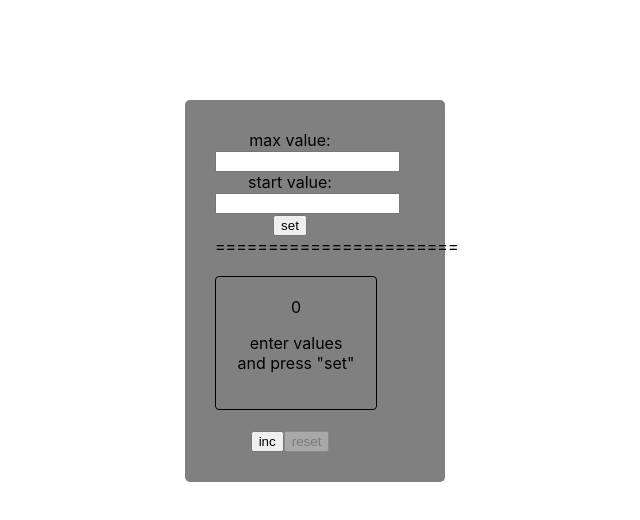
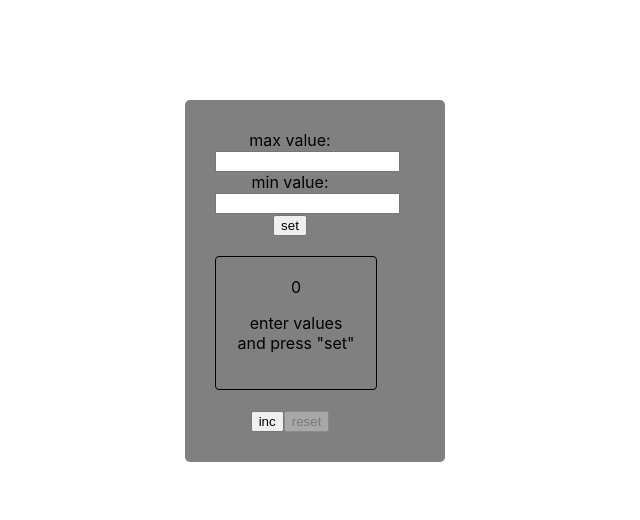
Before and after one commit to Botabay/Counter, a React (Create React App) app: page / in a window 1280 px wide. Shown: the top 520 px of the page, without its empty margins (325-965 px from the left). Built offline with nearby package versions, Linux system fonts and the light colour scheme.

Commit message:
moved SettingsWindow to file

```diff
--- a/src/App.tsx
+++ b/src/App.tsx
@@ -2,6 +2,7 @@ import './App.css';
 import { CountView } from './components/CountView'
 import { Button } from './components/Button'
 import { useEffect, useState } from 'react'
+import {SettingsWindow} from './components/SettingsWindow'
 
 type SettingsType = {
     minValue: number
@@ -26,29 +27,13 @@ export const App = () => {
         //localStorage.setItem('myCounter',countSt.toString())
     }
     const toReset = () => {
-        setSettingsSt({...settingsSt,currentValue:settingsSt.minValue});
+        setSettingsSt({ ...settingsSt, currentValue: settingsSt.minValue });
         // localStorage.setItem('myCounter',countSt.toString())
-    }
-    const toSet = () => {
-        setSettingsSt({...settingsSt,minValue:4,maxValue:7});//////????????/
     }
 
     return (
         <div className="App">
-            <div className='settingsWindow'>
-                <div className='maxField'>
-                    <span>max value:</span>
-                    <input type="number" onChange={(e) => setSettingsSt({ ...settingsSt, maxValue: Number(e.currentTarget.value) })} />
-                </div>
-                <div className='startField'>
-                    <span>start value:</span>
-                    <input type="number" />
-                </div>
-                <div>
-                    <Button name={'set'} onClick={toSet} disabled={false} />
-                </div>
-            </div>
-            =======================
+            <SettingsWindow />
             <div className='counterWindow'>
                 <CountView count={settingsSt.currentValue} error={error} correctValue={true} />
                 <div>
--- /dev/null
+++ b/src/components/SettingsWindow.tsx
@@ -0,0 +1,35 @@
+import { useState } from 'react'
+import { Button } from './Button'
+
+type ValuesType={
+    min:number
+    max:number
+}
+export const SettingsWindow=()=>{
+    const [values,setValues]=useState<ValuesType>({min:0,max:10});
+
+    const toSet = () => {
+        // setSettingsSt({ ...settingsSt, minValue: 4, maxValue: 7 });//////????????/
+    }
+    return (
+        <div className='settingsWindow'>
+                <div className='maxField'>
+                    <span>max value:</span>
+                    <input
+                        type="number"
+                        onChange={(e) => setValues({ ...settingsSt, maxValue: Number(e.currentTarget.value) })}
+                    />
+                </div>
+                <div className='startField'>
+                    <span>min value:</span>
+                    <input
+                        type="number"
+                        onChange={(e) => setValues({ ...settingsSt, minValue: Number(e.currentTarget.value) })}
+                    />
+                </div>
+                <div>
+                    <Button name={'set'} onClick={toSet} disabled={false} />
+                </div>
+            </div>
+    )
+}
```
